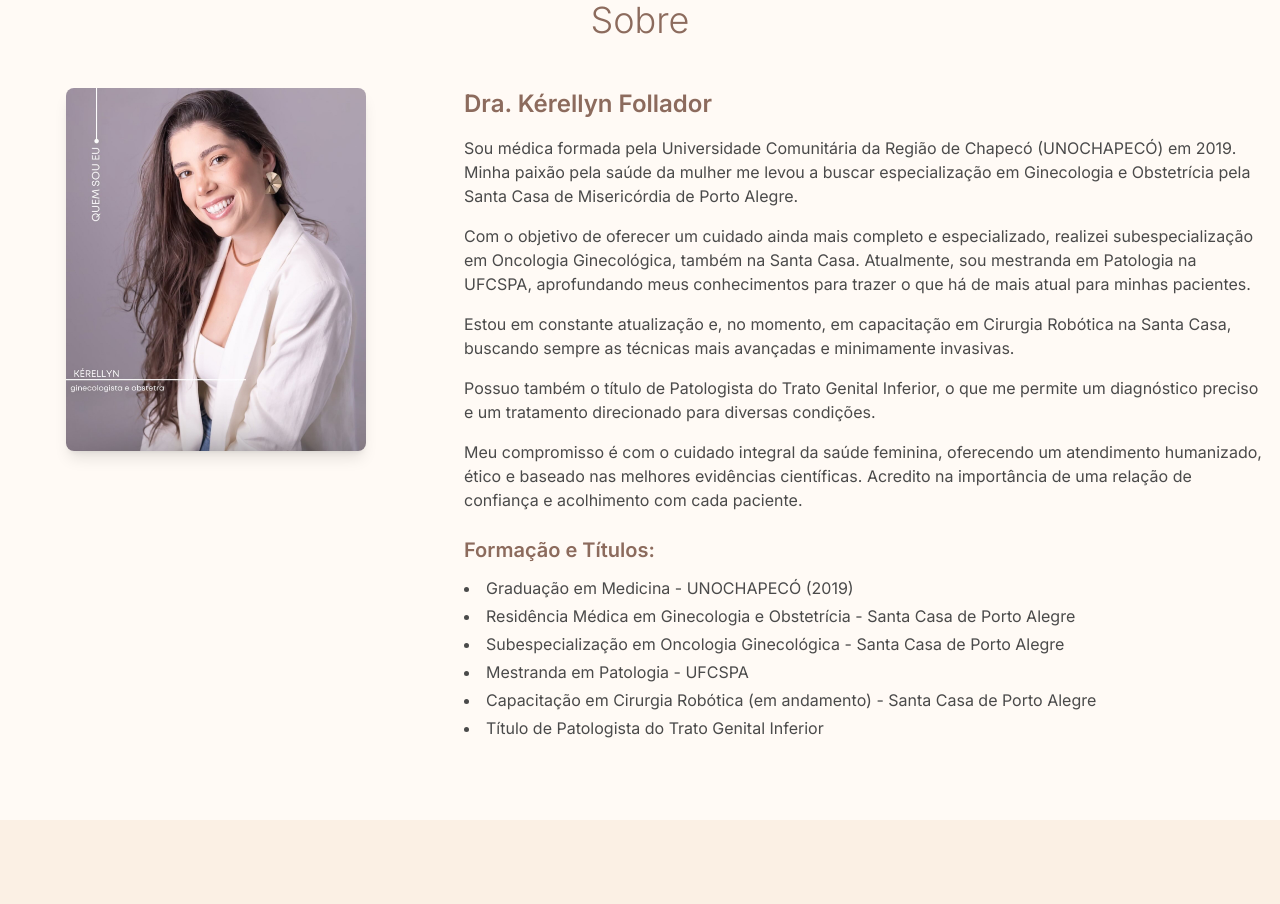
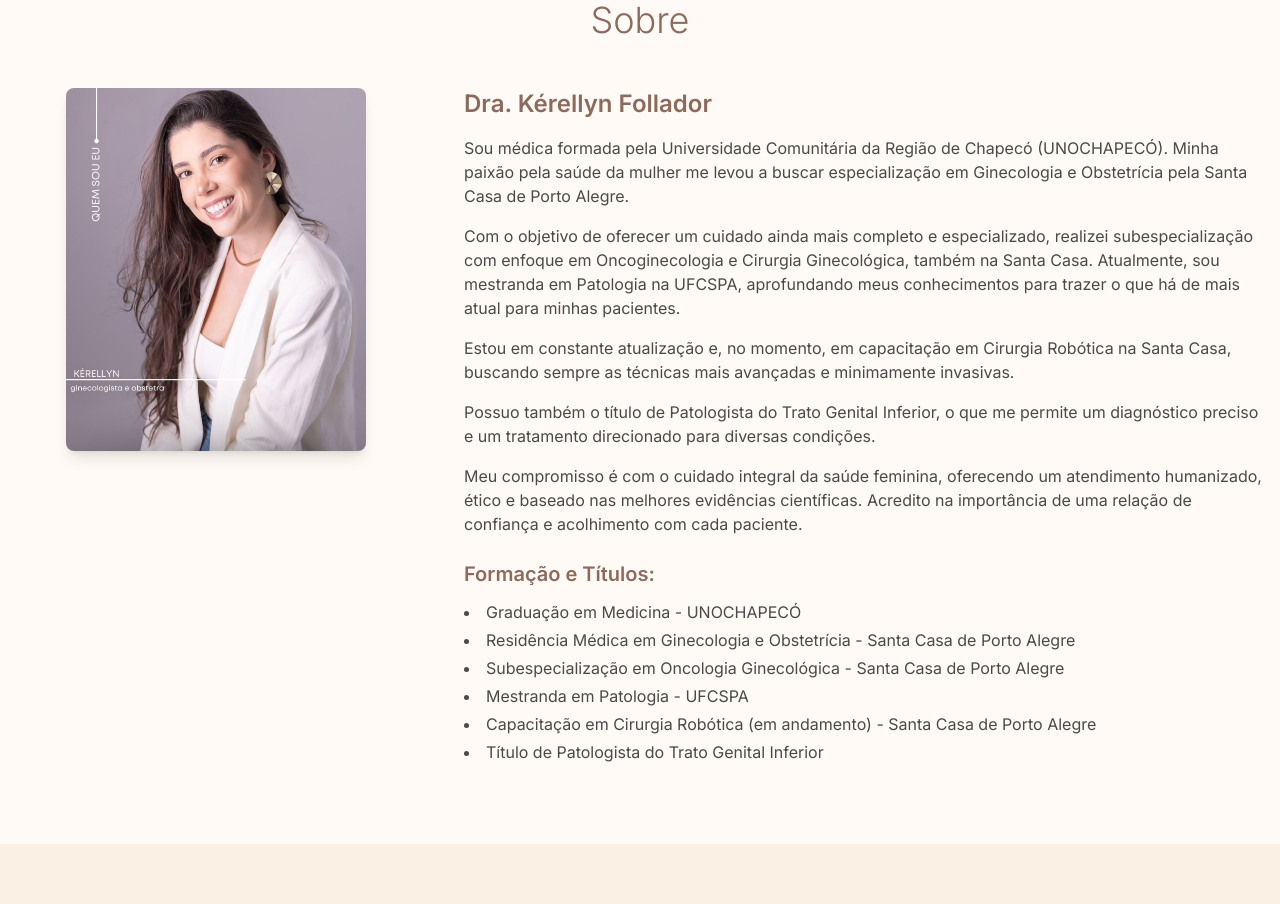
Before and after one commit to fkerellyn/dra-kerellyn-follador-site, a Next.js app: page / in a window 1280 px wide. Shown: the part 980-1884 px from the top of the page. Built offline with nearby package versions, Linux system fonts and the light colour scheme.

Commit message:
Update page.tsx

```diff
--- a/src/app/page.tsx
+++ b/src/app/page.tsx
@@ -74,10 +74,10 @@ export default function Home() {
             <div className="w-full md:w-2/3 text-[#4a4a4a]">
               <h3 className="text-2xl font-semibold text-[#8c6b5d] mb-4">Dra. Kérellyn Follador</h3>
               <p className="mb-4">
-                Sou médica formada pela Universidade Comunitária da Região de Chapecó (UNOCHAPECÓ) em 2019. Minha paixão pela saúde da mulher me levou a buscar especialização em Ginecologia e Obstetrícia pela Santa Casa de Misericórdia de Porto Alegre.
+                Sou médica formada pela Universidade Comunitária da Região de Chapecó (UNOCHAPECÓ). Minha paixão pela saúde da mulher me levou a buscar especialização em Ginecologia e Obstetrícia pela Santa Casa de Porto Alegre.
               </p>
               <p className="mb-4">
-                Com o objetivo de oferecer um cuidado ainda mais completo e especializado, realizei subespecialização em Oncologia Ginecológica, também na Santa Casa. Atualmente, sou mestranda em Patologia na UFCSPA, aprofundando meus conhecimentos para trazer o que há de mais atual para minhas pacientes.
+                Com o objetivo de oferecer um cuidado ainda mais completo e especializado, realizei subespecialização com enfoque em Oncoginecologia e Cirurgia Ginecológica, também na Santa Casa. Atualmente, sou mestranda em Patologia na UFCSPA, aprofundando meus conhecimentos para trazer o que há de mais atual para minhas pacientes.
               </p>
               <p className="mb-4">
                 Estou em constante atualização e, no momento, em capacitação em Cirurgia Robótica na Santa Casa, buscando sempre as técnicas mais avançadas e minimamente invasivas.
@@ -90,7 +90,7 @@ export default function Home() {
               </p>
               <h4 className="text-xl font-semibold text-[#8c6b5d] mt-6 mb-3">Formação e Títulos:</h4>
               <ul className="list-disc list-inside space-y-1">
-                <li>Graduação em Medicina - UNOCHAPECÓ (2019)</li>
+                <li>Graduação em Medicina - UNOCHAPECÓ </li>
                 <li>Residência Médica em Ginecologia e Obstetrícia - Santa Casa de Porto Alegre</li>
                 <li>Subespecialização em Oncologia Ginecológica - Santa Casa de Porto Alegre</li>
                 <li>Mestranda em Patologia - UFCSPA</li>
```
